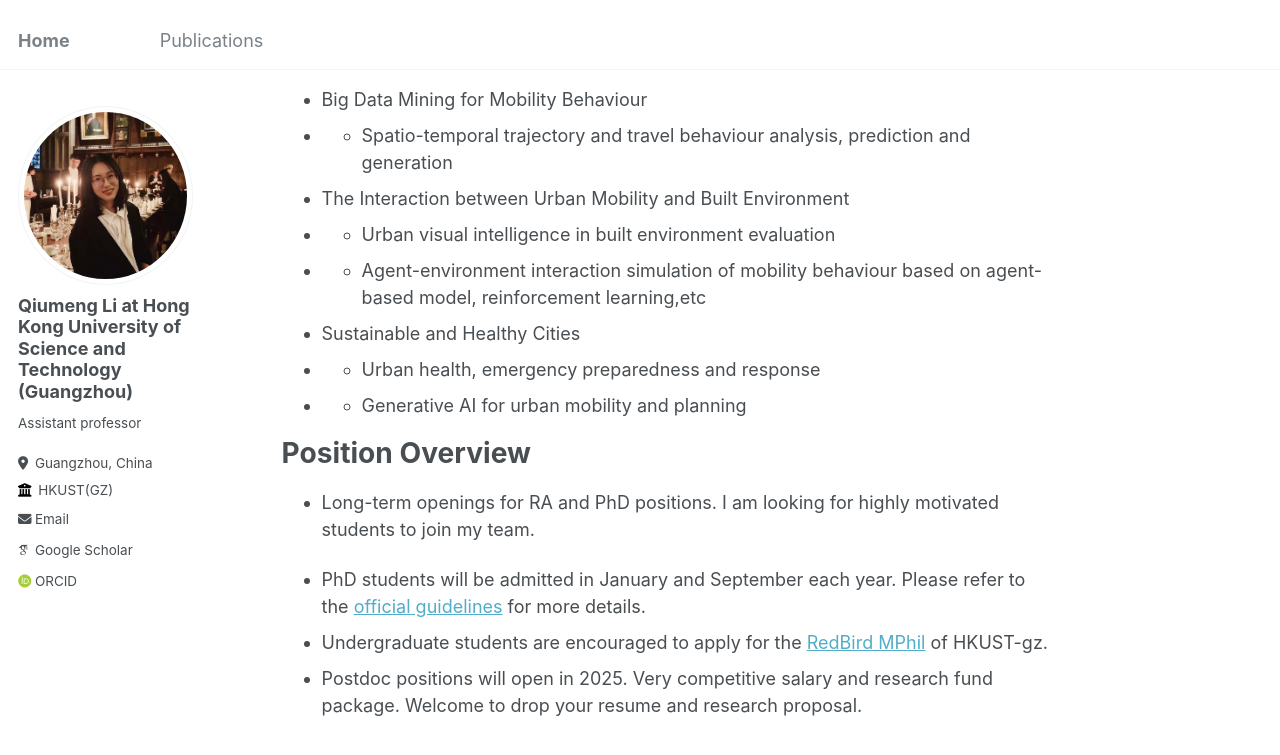
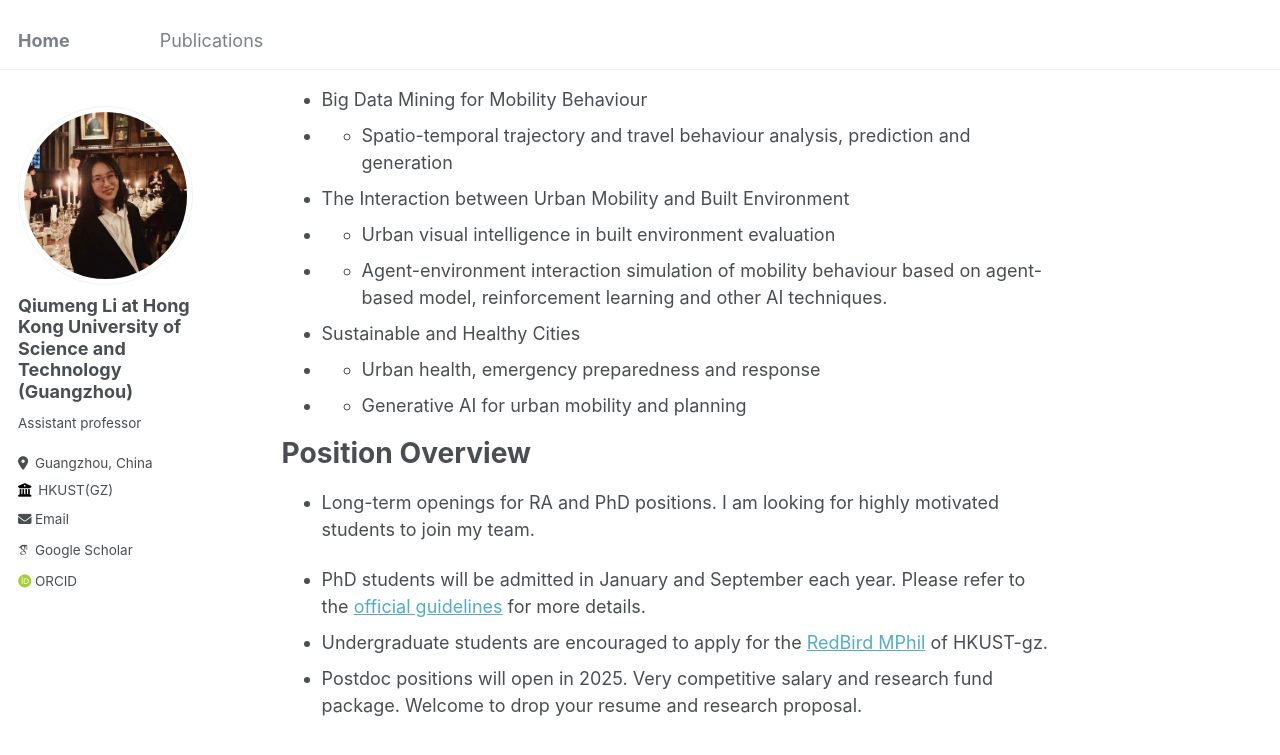
Before and after one commit to qiumengl/qiumengl.github.io, a Jekyll site: the page built from _pages/about.md, in a window 1280 px wide and 900 px high, scrolled down 441 px. Shown: the top 755 px of the window. Built offline with Jekyll 4.4.1, drawn with Linux system fonts in a browser that asks for light colours; some web fonts are replaced.

Commit message:
Update about.md

```diff
--- a/_pages/about.md
+++ b/_pages/about.md
@@ -23,7 +23,7 @@ Ongoing and future work
 * * Spatio-temporal trajectory and travel behaviour analysis, prediction and generation
 * The Interaction between Urban Mobility and Built Environment
 * * Urban visual intelligence in built environment evaluation
-* * Agent-environment interaction simulation of mobility behaviour based on agent-based model, reinforcement learning,etc
+* * Agent-environment interaction simulation of mobility behaviour based on agent-based model, reinforcement learning and other AI techniques.
 * Sustainable and Healthy Cities
 * * Urban health, emergency preparedness and response
 * * Generative AI for urban mobility and planning
```
